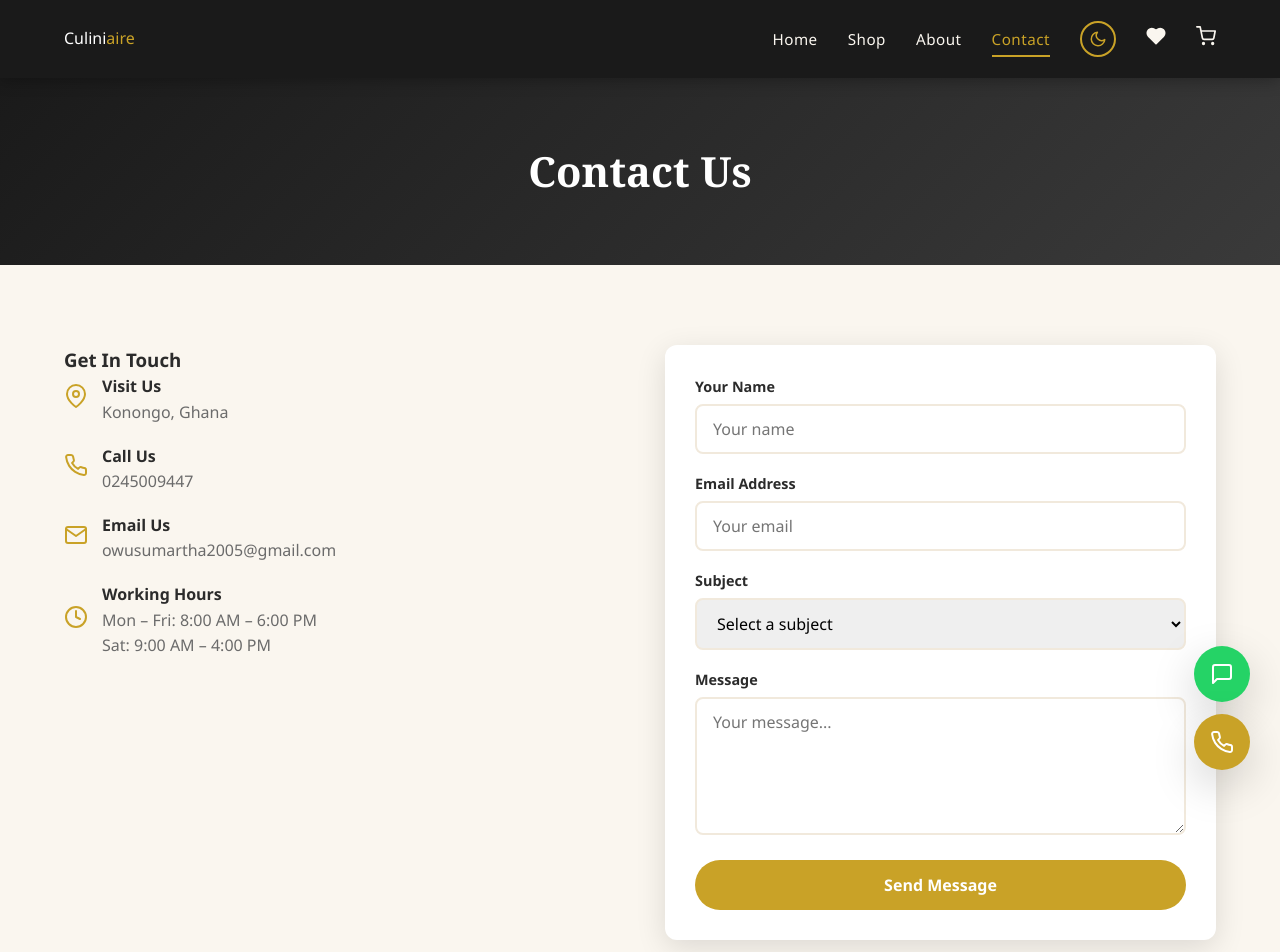
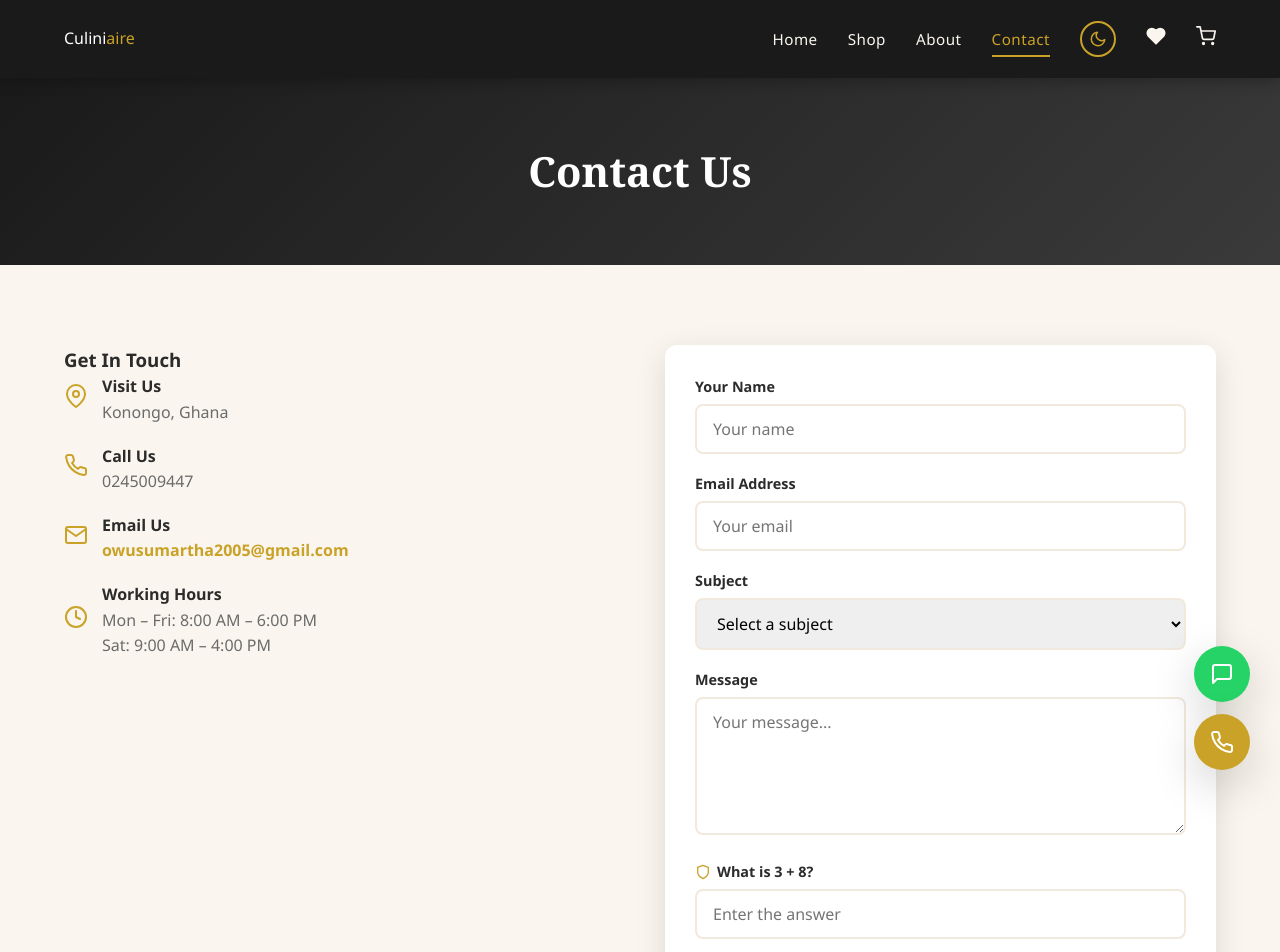
Before and after one commit to owusumartha/Culinaire, a Next.js app: page /contact in a window 1280 px wide. Shown: the top 952 px of the page. Built offline with nearby package versions, Linux system fonts and the light colour scheme.

Commit message:
Email opens Gmail + CAPTCHA spam protection on contact form

```diff
--- a/app/components/Footer.tsx
+++ b/app/components/Footer.tsx
@@ -32,7 +32,7 @@ export default function Footer() {
             <h4>Contact</h4>
             <p style={{ display: 'flex', alignItems: 'center', gap: 8 }}><MapPinIcon size={16} color="#c9a227" /> Konongo, Ghana</p>
             <p style={{ display: 'flex', alignItems: 'center', gap: 8 }}><PhoneIcon size={16} color="#c9a227" /> 0245009447</p>
-            <p style={{ display: 'flex', alignItems: 'center', gap: 8 }}><MailIcon size={16} color="#c9a227" /> owusumartha2005@gmail.com</p>
+            <a href="https://mail.google.com/mail/?view=cm&fs=1&to=owusumartha2005@gmail.com" target="_blank" rel="noopener noreferrer" style={{ display: 'flex', alignItems: 'center', gap: 8, color: '#f1e9dc' }}><MailIcon size={16} color="#c9a227" /> owusumartha2005@gmail.com</a>
           </div>
         </div>
         <div className="footer-bottom">© 2026 Culinaire. All rights reserved.</div>
--- a/app/contact/page.tsx
+++ b/app/contact/page.tsx
@@ -1,21 +1,33 @@
 'use client';
 
-import { useState } from 'react';
+import { useState, useMemo } from 'react';
 import { useToast } from '../lib/contexts';
-import { MapPinIcon, PhoneIcon, MailIcon, ClockIcon, ChatIcon } from '../components/Icons';
+import { MapPinIcon, PhoneIcon, MailIcon, ClockIcon, ShieldIcon } from '../components/Icons';
 
 export default function ContactPage() {
   const { showToast } = useToast();
-  const [form, setForm] = useState({ name: '', email: '', subject: '', message: '' });
+  const [form, setForm] = useState({ name: '', email: '', subject: '', message: '', captcha: '' });
+  const [captchaError, setCaptchaError] = useState('');
+
+  const captcha = useMemo(() => {
+    const a = Math.floor(Math.random() * 10) + 1;
+    const b = Math.floor(Math.random() * 10) + 1;
+    return { a, b, answer: a + b };
+  }, []);
 
   const handleChange = (e: React.ChangeEvent<HTMLInputElement | HTMLSelectElement | HTMLTextAreaElement>) => {
     setForm(prev => ({ ...prev, [e.target.name]: e.target.value }));
+    setCaptchaError('');
   };
 
   const handleSubmit = (e: React.FormEvent) => {
     e.preventDefault();
+    if (Number(form.captcha) !== captcha.answer) {
+      setCaptchaError('Incorrect answer. Please try again.');
+      return;
+    }
     showToast('Message sent! We will get back to you soon.');
-    setForm({ name: '', email: '', subject: '', message: '' });
+    setForm({ name: '', email: '', subject: '', message: '', captcha: '' });
   };
 
   return (
@@ -47,7 +59,14 @@ export default function ContactPage() {
                 <div className="icon"><MailIcon size={24} color="#c9a227" /></div>
                 <div>
                   <h4>Email Us</h4>
-                  <p>owusumartha2005@gmail.com</p>
+                  <a
+                    href="https://mail.google.com/mail/?view=cm&fs=1&to=owusumartha2005@gmail.com"
+                    target="_blank"
+                    rel="noopener noreferrer"
+                    style={{ color: '#c9a227', fontWeight: 600 }}
+                  >
+                    owusumartha2005@gmail.com
+                  </a>
                 </div>
               </div>
               <div className="contact-item">
@@ -85,6 +104,21 @@ export default function ContactPage() {
                   <label>Message</label>
                   <textarea name="message" value={form.message} onChange={handleChange} placeholder="Your message..." rows={5} required />
                 </div>
+                <div className="form-group">
+                  <label style={{ display: 'flex', alignItems: 'center', gap: 6 }}>
+                    <ShieldIcon size={16} color="#c9a227" /> What is {captcha.a} + {captcha.b}?
+                  </label>
+                  <input
+                    type="number"
+                    name="captcha"
+                    value={form.captcha}
+                    onChange={handleChange}
+                    placeholder="Enter the answer"
+                    required
+                    style={captchaError ? { borderColor: '#c0392b' } : {}}
+                  />
+                  {captchaError && <div className="error-msg" style={{ display: 'block', color: '#c0392b', fontSize: '0.8rem', marginTop: 4 }}>{captchaError}</div>}
+                </div>
                 <button type="submit" className="btn btn-gold btn-block">Send Message</button>
               </form>
             </div>
```
